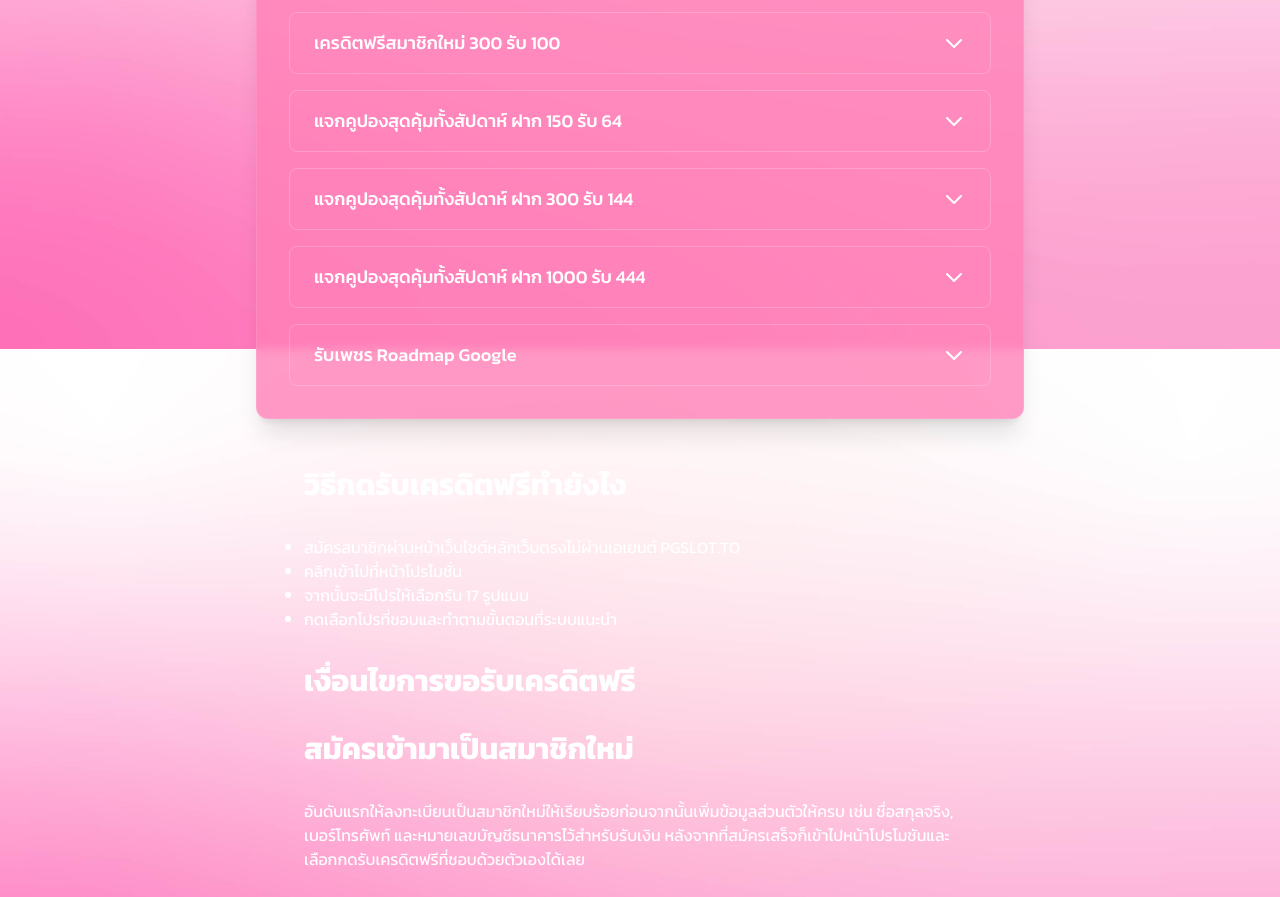
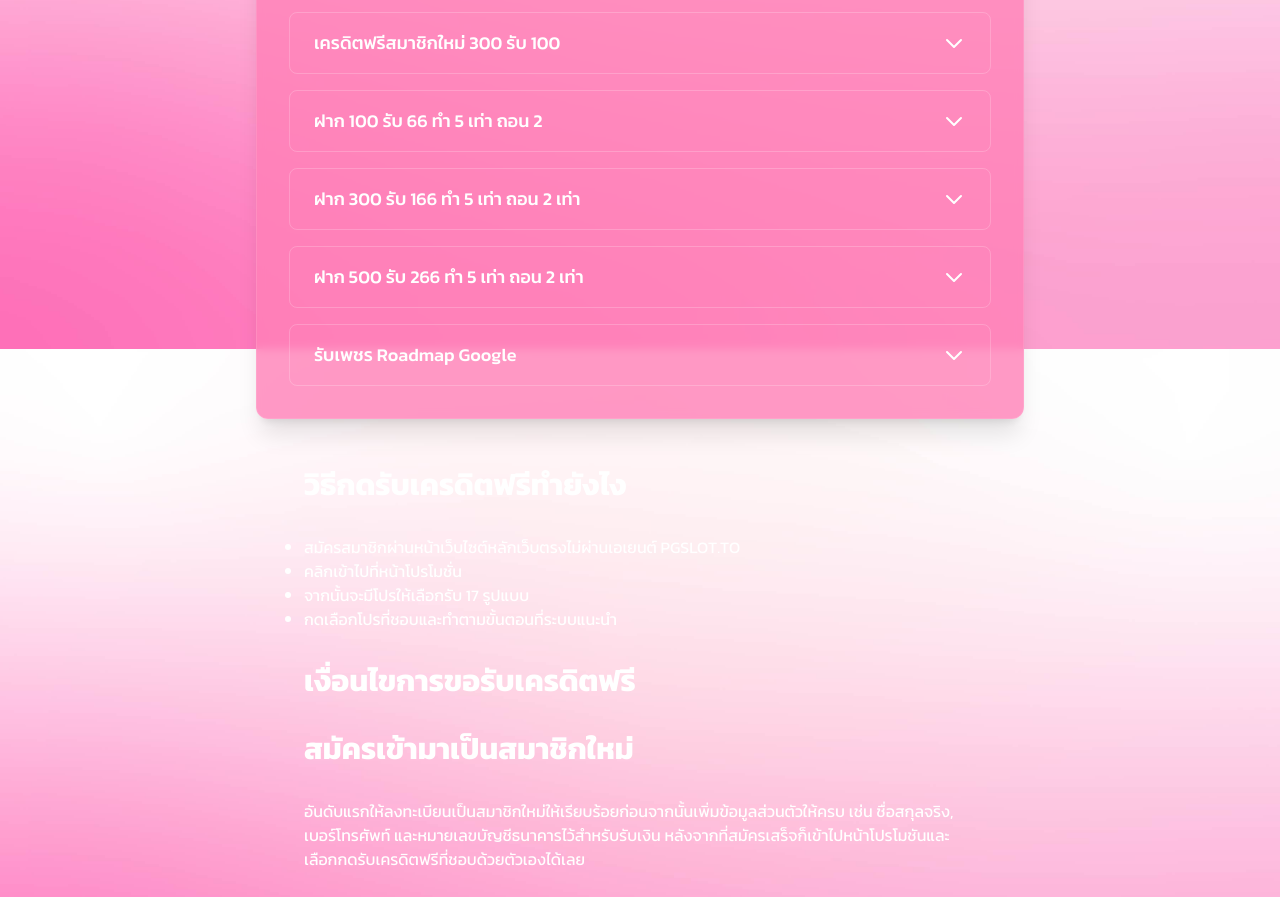
Before and after one commit to zhshimanto/PgTo, a Nuxt app: page /free-credit in a window 1280 px wide. Shown: the part 1251-2148 px from the top of the page. Built offline with nearby package versions, Linux system fonts and the light colour scheme.

Commit message:
credit 5th june

```diff
--- a/pages/free-credit.vue
+++ b/pages/free-credit.vue
@@ -154,16 +154,16 @@ const faqItems = [
     answer: 'รหัสคูปอง : PGSLOTTONEWS100'
   },
   {
-    question: 'แจกคูปองสุดคุ้มทั้งสัปดาห์ ฝาก 150 รับ 64',
-    answer: 'โค้ด : 8KZTJ7PSWJG4LFG3'
+    question: 'ฝาก 100 รับ 66 ทำ 5 เท่า ถอน 2',
+    answer: 'โค้ด : 5MIDYEAR66'
   },
   {
-    question: 'แจกคูปองสุดคุ้มทั้งสัปดาห์ ฝาก 300 รับ 144',
-    answer: 'โค้ด : WSU0LK5039CZABVO'
+    question: 'ฝาก 300 รับ 166 ทำ 5 เท่า ถอน 2 เท่า',
+    answer: 'โค้ด : 5MIDYEAR166'
   },
   {
-    question: 'แจกคูปองสุดคุ้มทั้งสัปดาห์ ฝาก 1000 รับ 444',
-    answer: 'โค้ด : 0ZHBXDMEKOU7HXTD'
+    question: 'ฝาก 500 รับ 266 ทำ 5 เท่า ถอน 2 เท่า',
+    answer: 'โค้ด : 5MIDYEAR266'
   },
   {
     question: 'รับเพชร Roadmap Google',
```
